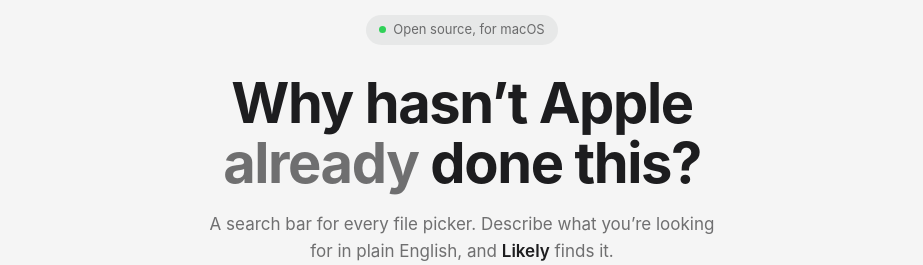
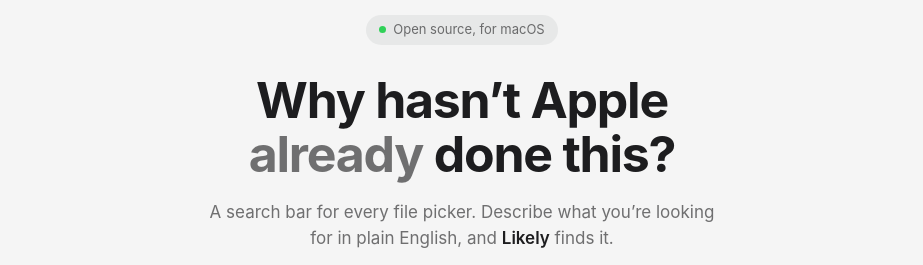
Before and after one commit to synth-inc/likely, a plain HTML site: page docs/index.html in a window 1280 px wide. Shown: the part 237-502 px from the top of the page, without its empty margins (178-1101 px from the left). Drawn offline with Linux system fonts and the light colour scheme.

Commit message:
Landing: headline on two lines, slightly smaller
Co-Authored-By: Claude Opus 5.5 <noreply@anthropic.com>
Claude-Session: https://claude.ai/code/session_011QtFqufH492azCARw1Fkx5

```diff
--- a/docs/assets/style.css
+++ b/docs/assets/style.css
@@ -194,6 +194,8 @@ h1 em { font-style: normal; color: var(--text-2); }
   font-size: 14px; color: var(--text);
 }
 .legal { max-width: 720px; padding-top: 24px; }
+.hero h1 { font-size: clamp(30px, 5.2vw, 50px); }
+.hero h1 .hero-l1 { white-space: nowrap; }
 .legal h1 { font-size: clamp(32px, 5vw, 44px); margin-bottom: 10px; }
 .legal .meta { color: var(--text-2); font-size: 14px; margin-bottom: 8px; }
 .placeholder { background: rgba(255, 159, 10, 0.18); padding: 1px 6px; border-radius: 5px; color: var(--text); font-size: inherit; }
--- a/docs/index.html
+++ b/docs/index.html
@@ -52,7 +52,7 @@
     <section class="hero wrap">
       <img class="hero-logo" src="assets/logo-512.png" width="88" height="88" alt="">
       <p class="badge"><span class="badge-dot" aria-hidden="true"></span><span data-copy-id="hero.badge">Open source, for macOS</span></p>
-      <h1 data-copy-id="hero.title">Why hasn’t Apple <i class="title-accent">already</i> done this?</h1>
+      <h1 data-copy-id="hero.title"><span class="hero-l1">Why hasn’t Apple</span><br><i class="title-accent">already</i> done this?</h1>
       <p class="subtitle" data-copy-id="hero.subtitle">A search bar for every file picker. Describe what you’re looking for in plain English, and <b>Likely</b> finds it.</p>
       <div class="cta">
         <a class="btn btn-primary" href="https://github.com/synth-inc/likely/releases/latest/download/Likely.dmg">
```
